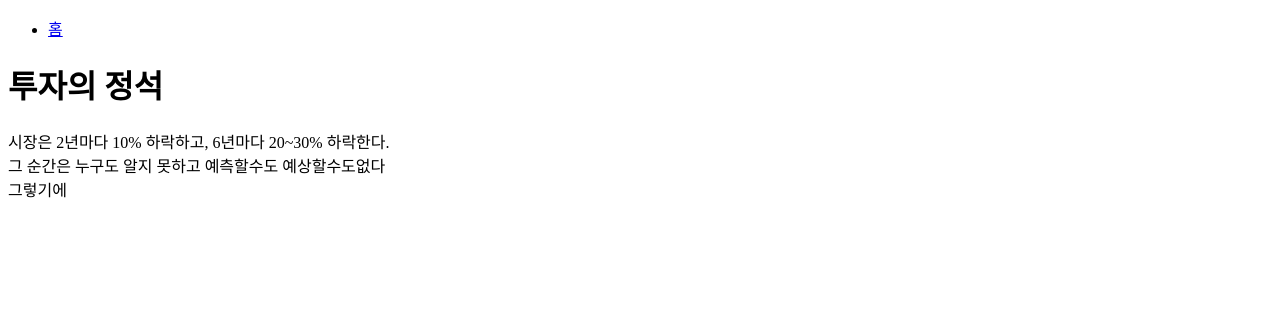
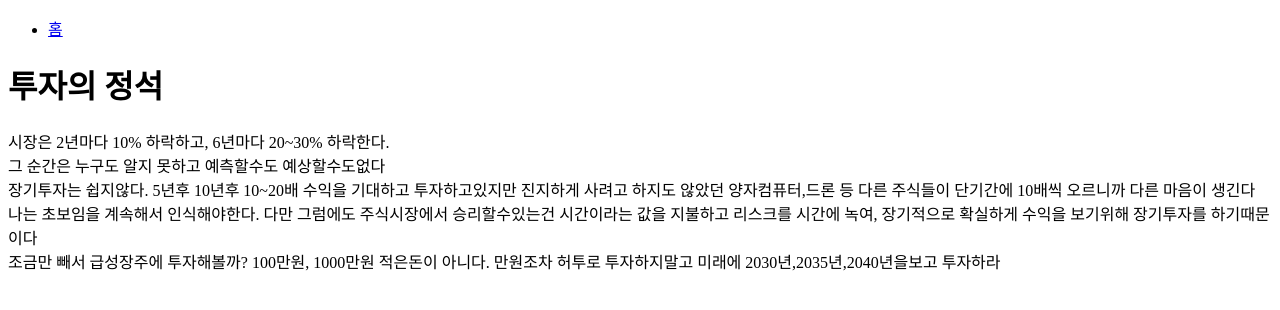
Before and after one commit to gudexman/gudexman, a plain HTML site: page goal.html in a window 1280 px wide. Drawn offline with Linux system fonts and the light colour scheme.

Commit message:
Update goal.html

```diff
--- a/goal.html
+++ b/goal.html
@@ -16,7 +16,10 @@
 
   <main>
     <h1>투자의 정석</h1>
-    <p>시장은 2년마다 10% 하락하고, 6년마다 20~30% 하락한다. <br>그 순간은 누구도 알지 못하고 예측할수도 예상할수도없다<br>그렇기에</p>
+    <p>시장은 2년마다 10% 하락하고, 6년마다 20~30% 하락한다. <br>그 순간은 누구도 알지 못하고 예측할수도 예상할수도없다<br>
+    장기투자는 쉽지않다. 5년후 10년후 10~20배 수익을 기대하고 투자하고있지만 진지하게 사려고 하지도 않았던 양자컴퓨터,드론 등 다른 주식들이 단기간에 10배씩 오르니까 다른 마음이 생긴다<br>
+    나는 초보임을 계속해서 인식해야한다. 다만 그럼에도 주식시장에서 승리할수있는건 시간이라는 값을 지불하고 리스크를 시간에 녹여, 장기적으로 확실하게 수익을 보기위해 장기투자를 하기때문이다<br>
+    조금만 빼서 급성장주에 투자해볼까? 100만원, 1000만원 적은돈이 아니다. 만원조차 허투로 투자하지말고 미래에 2030년,2035년,2040년을보고 투자하라 </p>
   </main>
 
   <footer>
```
